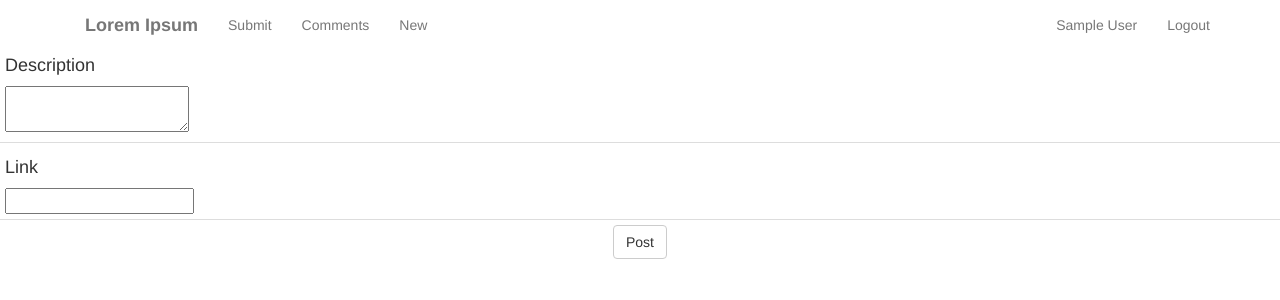
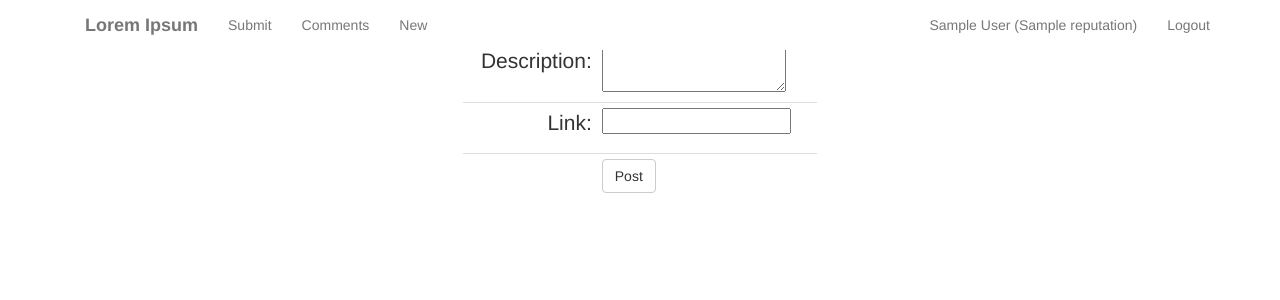
Before and after one commit to vipul-sharma20/django-HN, a Django app: template contacts/templates/post_articles.html in a window 1280 px wide. Shown: the top 300 px of the page. Run offline with Django 3.2, Linux system fonts and the light colour scheme; the template is opened without the code that fills it: most values are stand-ins (such as "Sample title", 1, 10 or a date in 2020); form fields are guessed from the names that the template uses; parts of the project's set-up code (start-up, migrations or seed data) failed here and were passed over; some libraries are stand-ins or nearby versions.

Commit message:
template changes

```diff
--- a/contactlist/static/css/mystyle.css
+++ b/contactlist/static/css/mystyle.css
@@ -68,3 +68,15 @@
 {
     background-color:#000;
 }
+.post
+{
+    width: 30%;
+}
+.postform
+{
+    font-size:150%;
+}
+.articles
+{
+    width:90%;
+}
--- a/contacts/templates/nav.html
+++ b/contacts/templates/nav.html
@@ -51,7 +51,7 @@
 		</ul>
 		<ul class="nav navbar-nav navbar-right">
                     <li>
-                    <a href="/users/{{ full_name }}">{{ full_name }}</a>
+                    <a href="/users/{{ full_name }}">{{ full_name }} ({{ reputation }})</a>
                     </li>
                     <li>
                         <a href="/accounts/logout/">Logout</a>
--- a/contacts/templates/post_articles.html
+++ b/contacts/templates/post_articles.html
@@ -2,24 +2,31 @@
 
 {% block content %}
 </br></br>
-<div align='center'>
+<div class='container post'>
 
 <form method='POST' action=''>
     {% csrf_token %}
-    <table class="table table-condensed table-hover">
+    <table class="table table-condensed" align="center">
     	<tr>
-    		<td>
-    			<h4 id="register">Description</h4>{{ form.description }}
-    		</td>
+    		<td style="text-align:right">
+    		    <p class="postform">Description:</p>
+                </td>
+                <td style="text-align:left">
+                    {{ form.description }}
+                </td>
     	</tr>
     	<tr>
-    		<td>
-    			<h4 id="register">Link</h4>{{ form.link }}
+    		<td style="text-align:right">
+    			<p class="postform">Link:</p>
     		</td>
+                <td style="text-align:left">
+                    {{ form.link }}
+                </td>
     	</tr>
         <tr>
+            <td></td>
             <td>
-                <p align='center'>
+                <p align='left'>
    	            <input type='submit' value='Post' align="center" class="btn btn-default" role="button"/>
                 </p>
             </td>
@@ -27,7 +34,6 @@
     </table>
 </form>
 
-</br>
-
+</br
 </div>
 {% endblock %}
--- a/contacts/views.py
+++ b/contacts/views.py
@@ -162,12 +162,16 @@ def article_view(request):
         rend.append(w)
         print w.description, w.score
 
-    return render_to_response('articles.html', {'posts':rend, 'full_name':request.user.username, 'now':now},
+    print dir(UserProfile.objects.get(user=request.user))
+    return render_to_response('articles.html', {'posts':rend, \
+            'full_name':request.user.username, 'now':now, \
+            'reputation':UserProfile.objects.get(user=request.user).reputation}, \
             context_instance=RequestContext(request))
 
 def post_article_view(request):
     model = Articles
     template_name = 'post_articles.html'
+    p = Articles.objects.filter(time_stamp__range=['2015-01-12'])
 
     if request.method == 'POST':
         form = PostArticleForm(request.POST)
```
Also changed, not shown: contacts/templates/articles.html (+4 -4 lines).
